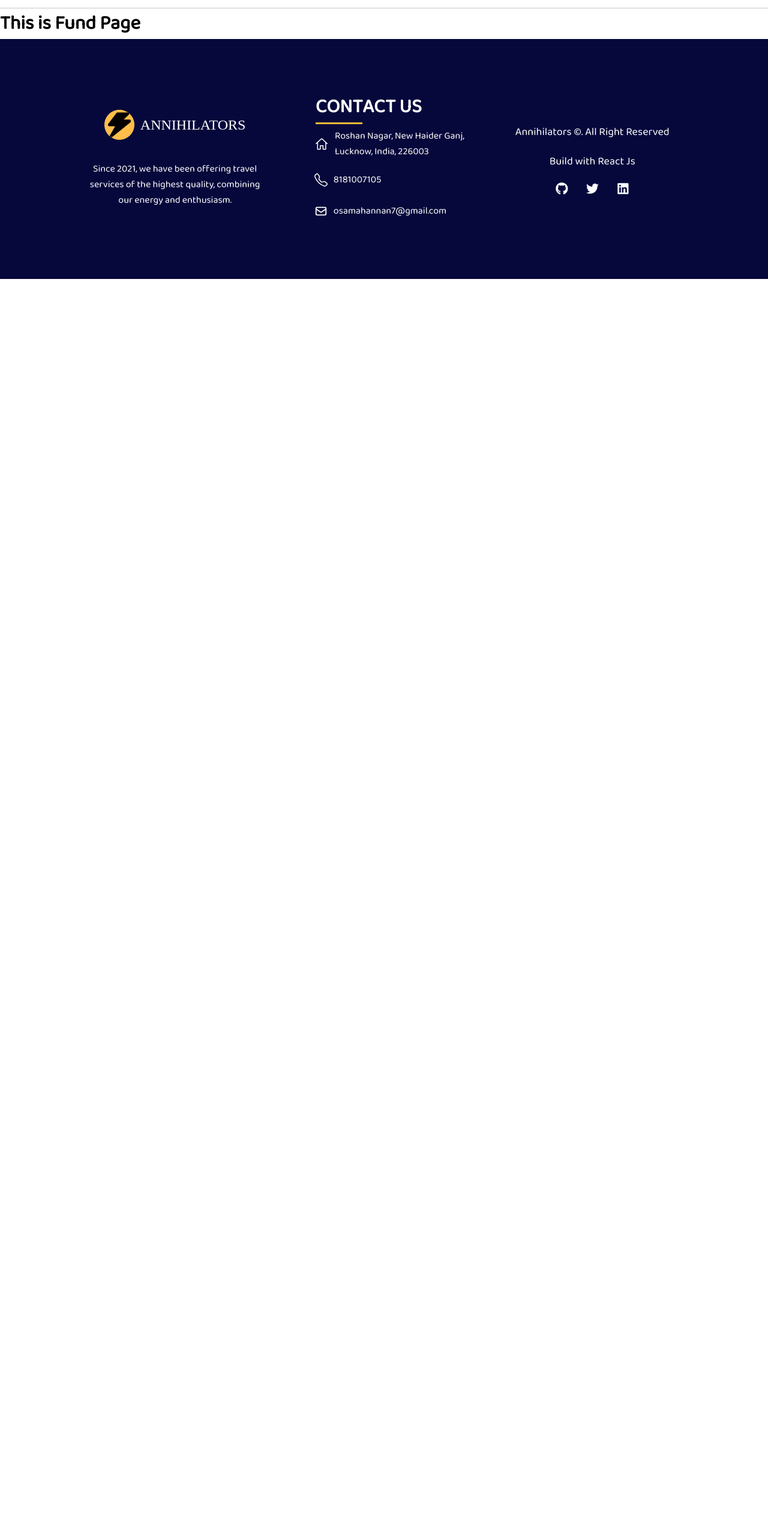
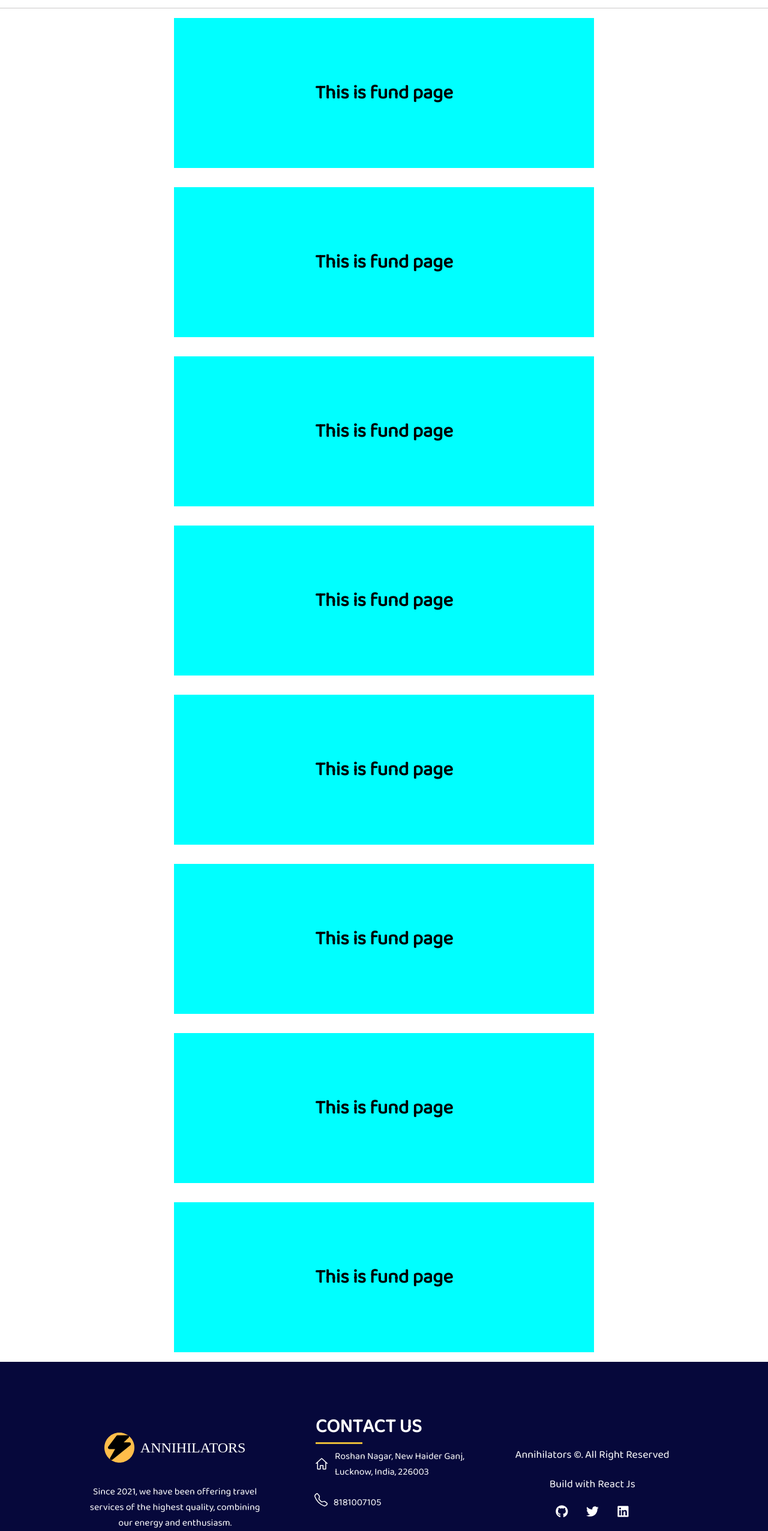
Before and after one commit to osamahannan/cricket-app, a React (Create React App) app: page /funds in a window 1280 px wide. Shown: the part 228-2780 px from the top of the page at 60% size. Before the commit the page ends 800 px from the top, so only its background shows below. Built offline with nearby package versions, Linux system fonts and the light colour scheme; a web font is replaced by a local one.

Commit message:
removed aos library and added react-reveal

```diff
--- a/package.json
+++ b/package.json
@@ -6,11 +6,11 @@
     "@testing-library/jest-dom": "^5.15.0",
     "@testing-library/react": "^11.2.7",
     "@testing-library/user-event": "^12.8.3",
-    "aos": "^2.3.4",
     "react": "^17.0.2",
     "react-dom": "^17.0.2",
     "react-icons": "^4.3.1",
     "react-responsive": "^9.0.0-beta.5",
+    "react-reveal": "^1.2.2",
     "react-router-dom": "^6.0.2",
     "react-scripts": "4.0.3",
     "web-vitals": "^1.1.2"
--- a/src/Components/Footer.js
+++ b/src/Components/Footer.js
@@ -1,4 +1,4 @@
-import React, { useEffect } from 'react'
+import React from 'react'
 import { Link } from "react-router-dom";
 import logo from "../backgrounds/tab-logo.svg";
 import { VscHome } from "react-icons/vsc";
@@ -7,26 +7,26 @@ import { HiOutlineMail } from "react-icons/hi";
 import { FaGithub } from "react-icons/fa";
 import { FaTwitter } from "react-icons/fa";
 import { FaLinkedin } from "react-icons/fa";
-import Aos from "aos";
-import "aos/dist/aos.css";
+// import Aos from "aos";
+// import "aos/dist/aos.css";
 
 const Footer = () => {
 
-    useEffect(() => {
-        Aos.init({ duration: 1000, once: true })
-    }, []);
+    // useEffect(() => {
+    //     Aos.init({ duration: 1000, once: true })
+    // }, []);
 
     return (
-        <div className="footer" data-aos="fade-up">
+        <div className="footer">
             <div className="footer-container">
-                <div className="team11" data-aos="fade-right">
+                <div className="team11">
                     <Link to="/" className="annihilator2">
                         <img src={logo} alt="Annihilators" />
                         <h1>ANNIHILATORS</h1>
                     </Link>
                     <p>Since 2021, we have been offering travel services of the highest quality, combining our energy and enthusiasm.</p>
                 </div>
-                <div className="footer-contact" data-aos="fade-up">
+                <div className="footer-contact">
                     <div className="footer-heading">
                         <h1 className="cont">CONT</h1>
                         <h1>ACT US</h1>
@@ -36,15 +36,15 @@ const Footer = () => {
                         <span>Roshan Nagar, New Haider Ganj, Lucknow, India, 226003</span>
                     </div>
                     <div className="footer-icons">
-                        <BsTelephone className="footericon" />
-                        <span>8181007105</span>
+                        <a href="tel:8181007105" cm_dontconvertlink><BsTelephone className="footericon" /></a>
+                        <a href="tel:8181007105" cm_dontconvertlink>8181007105</a>
                     </div>
                     <div className="footer-icons">
                         <HiOutlineMail className="footericon" />
                         <span>osamahannan7@gmail.com</span>
                     </div>
                 </div>
-                <div className="copyright" data-aos="fade-left">
+                <div className="copyright">
                     <span>Annihilators &copy;. All Right Reserved</span>
                     <span>Build with React Js</span>
                     <div className="social-container">
--- a/src/Components/Fund.js
+++ b/src/Components/Fund.js
@@ -1,9 +1,33 @@
 import React from 'react'
+import Fade from 'react-reveal/Fade';
 
 const Fund = () => {
     return (
-        <div>
-            <h1>This is Fund Page</h1>
+        <div className="parent-fund">
+            <Fade up><div className="fund">
+                <h1>This is fund page</h1>
+            </div></Fade>
+            <Fade left><div className="fund">
+                <h1>This is fund page</h1>
+            </div></Fade>
+            <Fade right><div className="fund">
+                <h1>This is fund page</h1>
+            </div></Fade>
+            <Fade down><div className="fund">
+                <h1>This is fund page</h1>
+            </div></Fade>
+            <Fade up><div className="fund">
+                <h1>This is fund page</h1>
+            </div></Fade>
+            <Fade left><div className="fund">
+                <h1>This is fund page</h1>
+            </div></Fade>
+            <Fade down><div className="fund">
+                <h1>This is fund page</h1>
+            </div></Fade>
+            <Fade right><div className="fund">
+                <h1>This is fund page</h1>
+            </div></Fade>
         </div>
     )
 }
--- a/src/Components/Header.js
+++ b/src/Components/Header.js
@@ -28,11 +28,11 @@ const Header = () => {
                 </div>
                 <div className="phone-mail">
                     <div className="phone">
-                        <BsFillTelephoneFill className="telephone"/>
+                        <a href="tel:8181007105" cm_dontconvertlink><BsFillTelephoneFill className="telephone" /></a>
                         <a href="tel:8181007105" cm_dontconvertlink>8181007105</a>
                     </div>
                     <div className="email">
-                        <MdEmail className="email-icon"/>
+                        <MdEmail className="email-icon" />
                         <div className="gmail">
                             <h4>MAIL US</h4>
                             <span>annihilator@gmail.com</span>
--- a/src/Components/Navbar.js
+++ b/src/Components/Navbar.js
@@ -21,7 +21,7 @@ const Navbar = () => {
     return (
         <nav className="navbar">
             <div className="logo">
-                <Link to="/" className="annihilator">
+                <Link to="/" className="annihilator" onClick={() => setShowLink(1)} >
                     <img src={logopic} alt="Annihilators" />
                     <h1>ANNIHILATORS</h1>
                 </Link>
--- a/src/Components/Team.js
+++ b/src/Components/Team.js
@@ -1,31 +1,27 @@
-import React, { useEffect } from 'react'
-import Aos from "aos";
-import "aos/dist/aos.css";
+import React from 'react'
+import Fade from 'react-reveal/Fade';
+import Flip from 'react-reveal/Flip';
 import { Players } from "./Players"
 
 const Team = () => {
 
-    useEffect(() => {
-        Aos.init({ duration: 1000, once: true })
-    }, []);
-
     return (
         <div className="team">
-            <div className="team-intro" data-aos="fade-up">
+            <Fade up><div className="team-intro">
                 <h1>Our Team</h1>
-            </div>
+            </div></Fade>
             <div className="player-container">
 
                 {Players.map((player) => {
                     return (
-                        <div className="card-container" key={player.id} data-aos="flip-right">
+                        <Flip right><div className="card-container" key={player.id}>
                             <div className="player-card">
                                 <div className="profile">
                                     <img src={player.url} alt="Profile Pic" />
                                 </div>
                                 <span className="player-card-name">{player.name}</span>
                             </div>
-                        </div>
+                        </div></Flip>
 
                     )
                 })}
--- a/src/index.css
+++ b/src/index.css
@@ -615,6 +615,11 @@
   margin: 5px;
 }
 
+.footer-icons a {
+  text-decoration: none;
+  color: white;
+}
+
 .footericon {
   font-size: 22px;
   margin: 10px;
@@ -692,6 +697,25 @@
 .player-card-name {
   font-size: 1.2rem;
   margin-bottom: 10px;
+}
+
+/* Fund Section */
+
+.parent-fund {
+  display: flex;
+  justify-content: center;
+  align-items: center;
+  flex-direction: column;
+}
+
+.fund {
+  display: flex;
+  justify-content: center;
+  align-items: center;
+  width: 700px;
+  height: 250px;
+  background-color: aqua;
+  margin: 1rem;
 }
 
 /* Responsive */
@@ -804,7 +828,7 @@
     top: 0;
     height: 100%;
     background-color: rgb(230, 228, 228);
-    width: 50%;
+    width: 54%;
     transition: 0.3s all ease;
     border-radius: 0 0 15px 0;
     padding-top: 20px;
@@ -945,6 +969,15 @@
     font-size: 1.6rem;
   }
 
+  .annihilator h1,
+  .annihilator2 h1 {
+    font-size: 1.2rem;
+  }
+
+  .annihilator img {
+    height: 40px;
+  }
+
   .bat-ball h1 {
     font-size: 1.2rem;
     line-height: 1.5rem;
@@ -981,6 +1014,10 @@
     margin-top: 1rem;
     font-size: 1.5rem;
   }
+
+  .team11 img {
+    height: 40px;
+  }
 }
 
 @media only screen and (max-width: 400px) {
```
Also changed, not shown: src/App.js (+5 -3 lines), src/Components/Home.js (+14 -19 lines), 1 other file (tests, documents, lock files or other folders).
